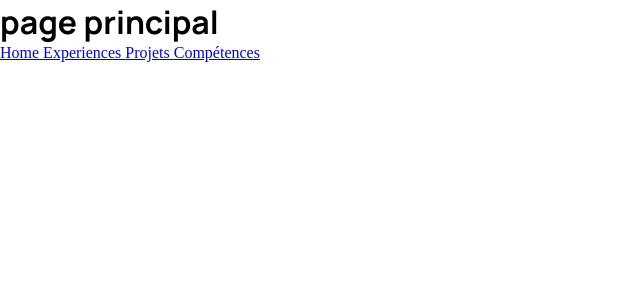
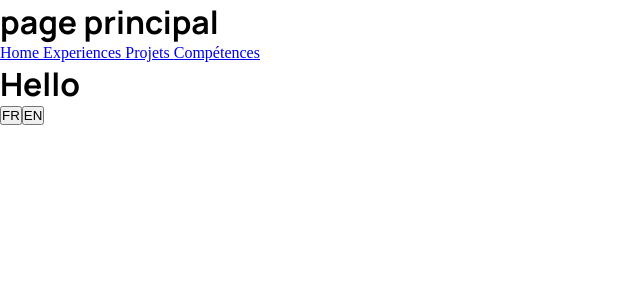
Before and after one commit to SYakup33/Portfolio, a React (Vite) app: page / in a window 1280 px wide. Shown: the top 300 px of the page, without its empty margins (0-640 px from the left). Built offline with nearby package versions, Linux system fonts and the light colour scheme.

Commit message:
added language context

```diff
--- /dev/null
+++ b/src/assets/components/language_button/LanguageButton.tsx
@@ -0,0 +1,18 @@
+import { useLanguage } from "../../context/LanguageContext";
+
+function LanguageButton() {
+	const { setLanguage } = useLanguage();
+
+	return (
+		<>
+			<button type="button" onClick={() => setLanguage("fr")}>
+				FR
+			</button>
+			<button type="button" onClick={() => setLanguage("en")}>
+				EN
+			</button>
+		</>
+	);
+}
+
+export default LanguageButton;
--- /dev/null
+++ b/src/assets/context/LanguageContext.tsx
@@ -0,0 +1,20 @@
+import { createContext, useState, useContext } from "react";
+
+export const Languages = {
+	Fr: "français",
+	En: "anglais",
+};
+
+export const LanguageContext = createContext(null);
+
+export const useLanguage = () => useContext(LanguageContext);
+
+export function LanguageProvider({ children }) {
+	const [language, setLanguage] = useState(Languages.Fr);
+
+	return (
+		<LanguageContext.Provider value={{ language, setLanguage }}>
+			{children}
+		</LanguageContext.Provider>
+	);
+}
--- a/src/pages/home/Home.tsx
+++ b/src/pages/home/Home.tsx
@@ -1,9 +1,13 @@
 import "./Home.css";
 import "../../index.css";
+import { useLanguage } from "../../assets/context/LanguageContext";
 
 import { Link, useNavigate } from "react-router";
+import LanguageButton from "../../assets/components/language_button/LanguageButton";
 
 function Home() {
+	const { language, setLanguage } = useLanguage();
+
 	return (
 		<>
 			<h1>page principal</h1>
@@ -11,6 +15,9 @@ function Home() {
 			<Link to="/experiences"> Experiences </Link>
 			<Link to="/projects"> Projets </Link>
 			<Link to="/skills"> Compétences </Link>
+			<h1>{language === "fr" ? "Bonjour" : "Hello"}</h1>
+
+			<LanguageButton />
 		</>
 	);
 }
```
Also changed, not shown: src/main.tsx (+6 -2 lines).
